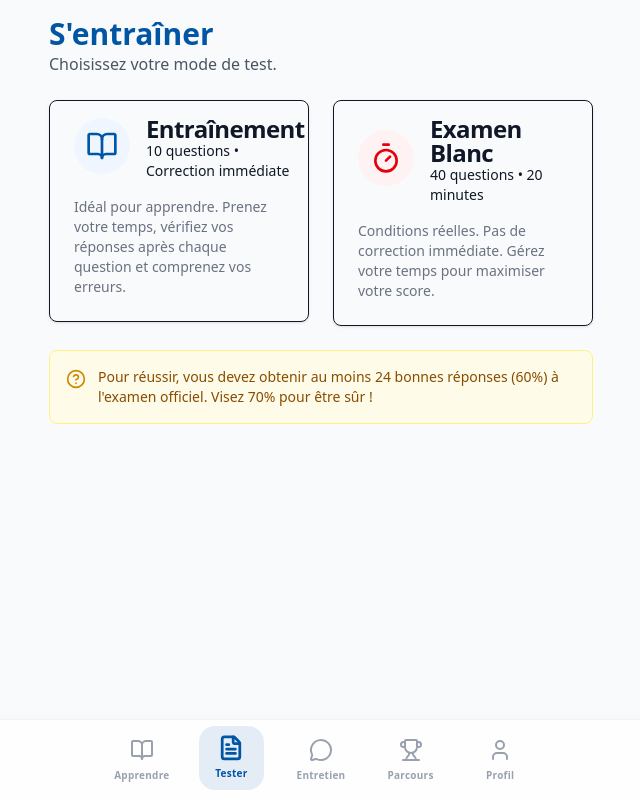
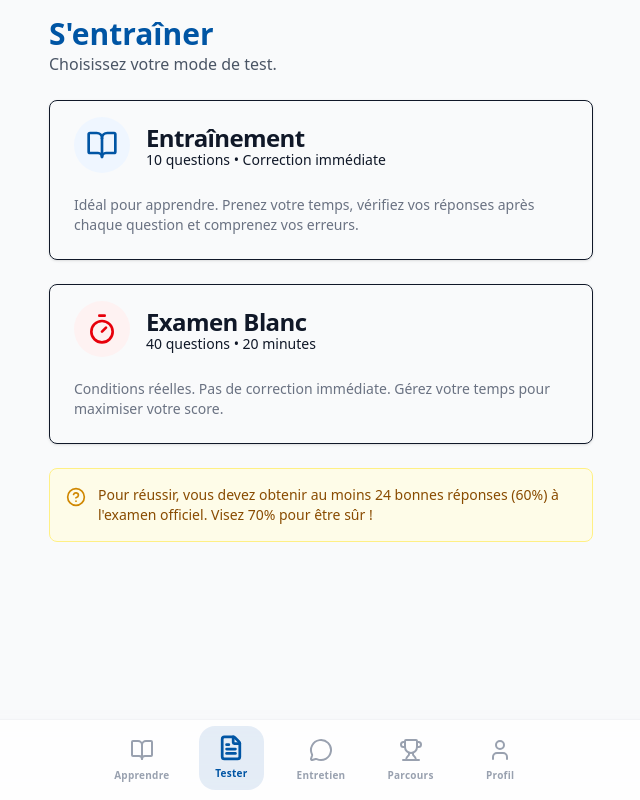
Before and after one commit to fse1927/Naturalisation, a Next.js app: page /tester in a window 1280 px wide. Shown: the whole page, without its empty margins (319-959 px from the left). Built offline with nearby package versions, Linux system fonts and the light colour scheme.

Commit message:
feat: Implement a new page for quiz mode selection (training/exam) and integrate the quiz runner.

```diff
--- a/app/tester/page.tsx
+++ b/app/tester/page.tsx
@@ -26,7 +26,7 @@
                 <p className="text-gray-600">Choisissez votre mode de test.</p>
             </header>
 
-            <div className="grid grid-cols-1 md:grid-cols-2 gap-6">
+            <div className="grid grid-cols-1 gap-6">
                 {/* Entraînement */}
                 <div>
                     <Card
```
